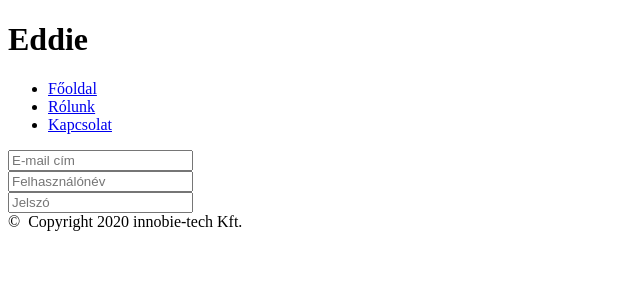
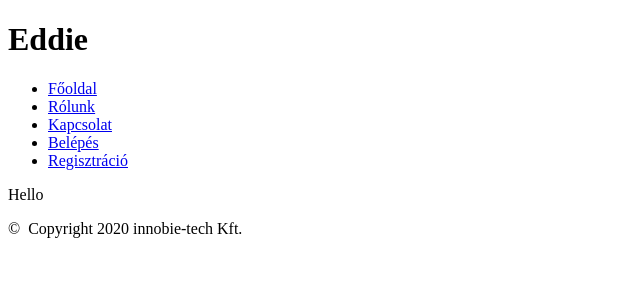
Before and after one commit to muffingod/web_beadando, a PHP site: page / in a window 1280 px wide. Shown: the top 300 px of the page, without its empty margins (0-640 px from the left). Run offline with PHP 8.4, Linux system fonts and the light colour scheme.

Commit message:
Config, registration modified

```diff
--- a/config.inc.php
+++ b/config.inc.php
@@ -5,7 +5,7 @@
 
     $pages = array(
         '/' => array(
-            'file' => 'registration',
+            'file' => 'main',
             'text' => 'Főoldal'
         ),
         'about' => array(
@@ -15,7 +15,16 @@
         'connection' => array(
             'file' => 'connection',
             'text' => 'Kapcsolat'
+        ),
+        'login' => array(
+            'file' => 'login',
+            'text' => 'Belépés'
+        ),
+        'registration' => array(
+            'file' => 'registration',
+            'text' => 'Regisztráció'
         )
+
     );
 
     $error_page = array(
--- a/pages/registration.tpl.php
+++ b/pages/registration.tpl.php
@@ -1,7 +1,8 @@
 <div id="content">
     <form action="" method="post">
-        <input type="email" name="email" id="" placeholder="E-mail cím"><br>
         <input type="name" name="username" id="" placeholder="Felhasználónév"><br>
+        <input type="text" name="firstname" id="" placeholder="Családi név"><br>
+        <input type="text" name="lastname" id="" placeholder="Utónév"><br>
         <input type="password" name="password" id="" placeholder="Jelszó">
     </form>
 </div>
```
